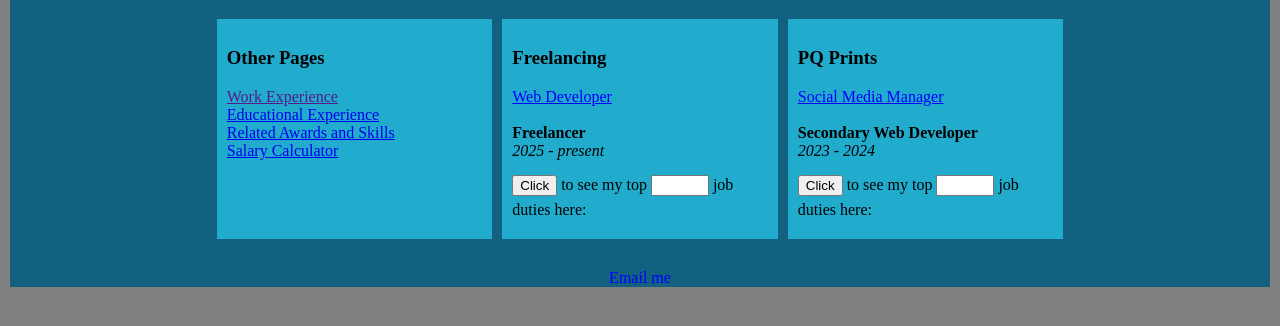
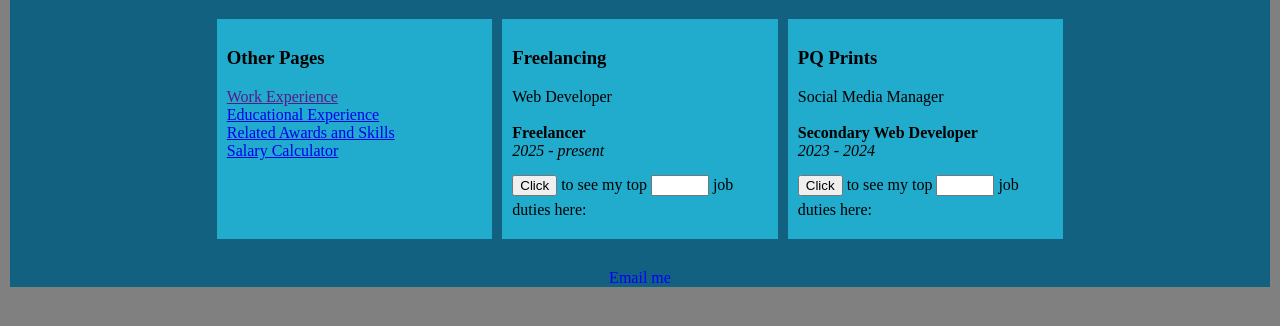
Before and after one commit to jaylenj-bit/assignment_3, a plain HTML site: page assignment_2.html in a window 1280 px wide. Shown: the part 148-474 px from the top of the page. Drawn offline with Linux system fonts and the light colour scheme.

Commit message:
Update assignment_2.html

```diff
--- a/assignment_2.html
+++ b/assignment_2.html
@@ -49,11 +49,7 @@ h1, h2, footer {
 	background-color: #21abcd;
 }
 
-/* simple formatting */
-.job-title {
-    color: blue;
-    text-decoration: underline;
-}
+
 
 .job-role {
     font-weight: bold;
```
